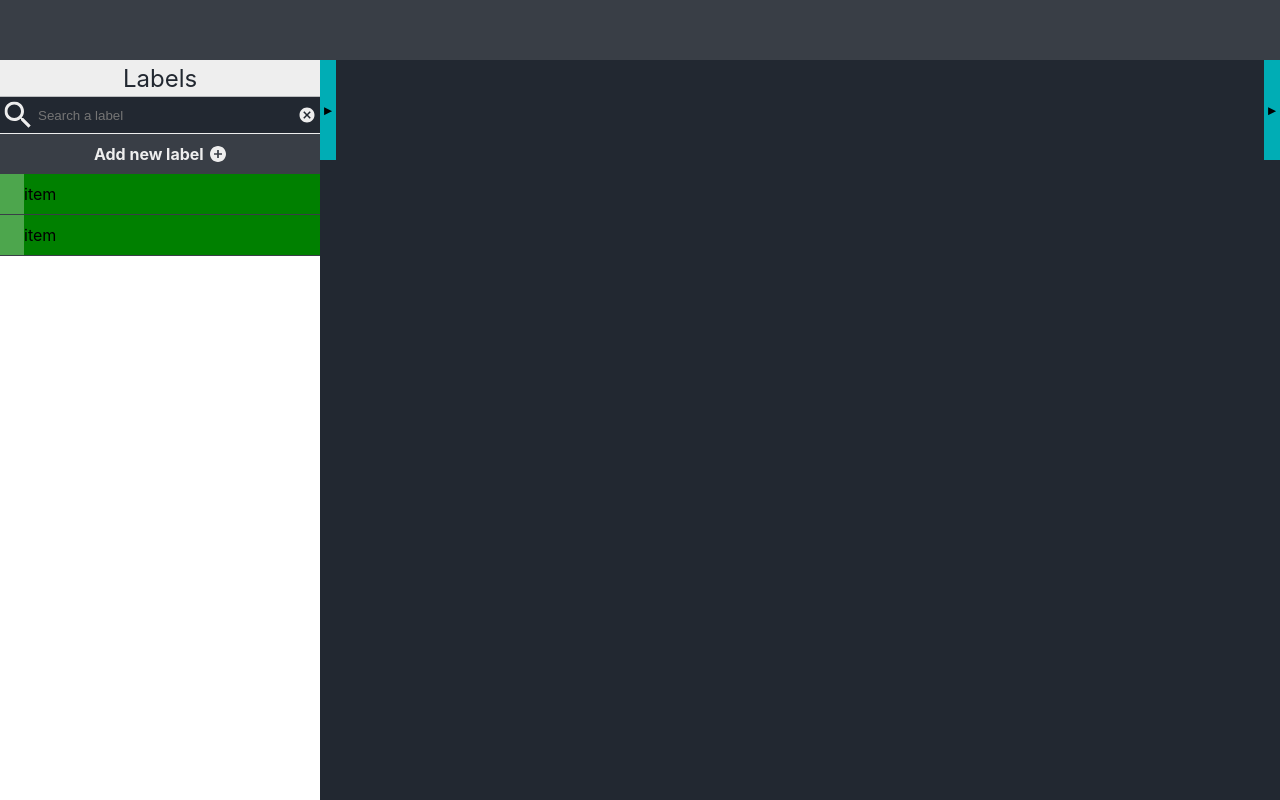
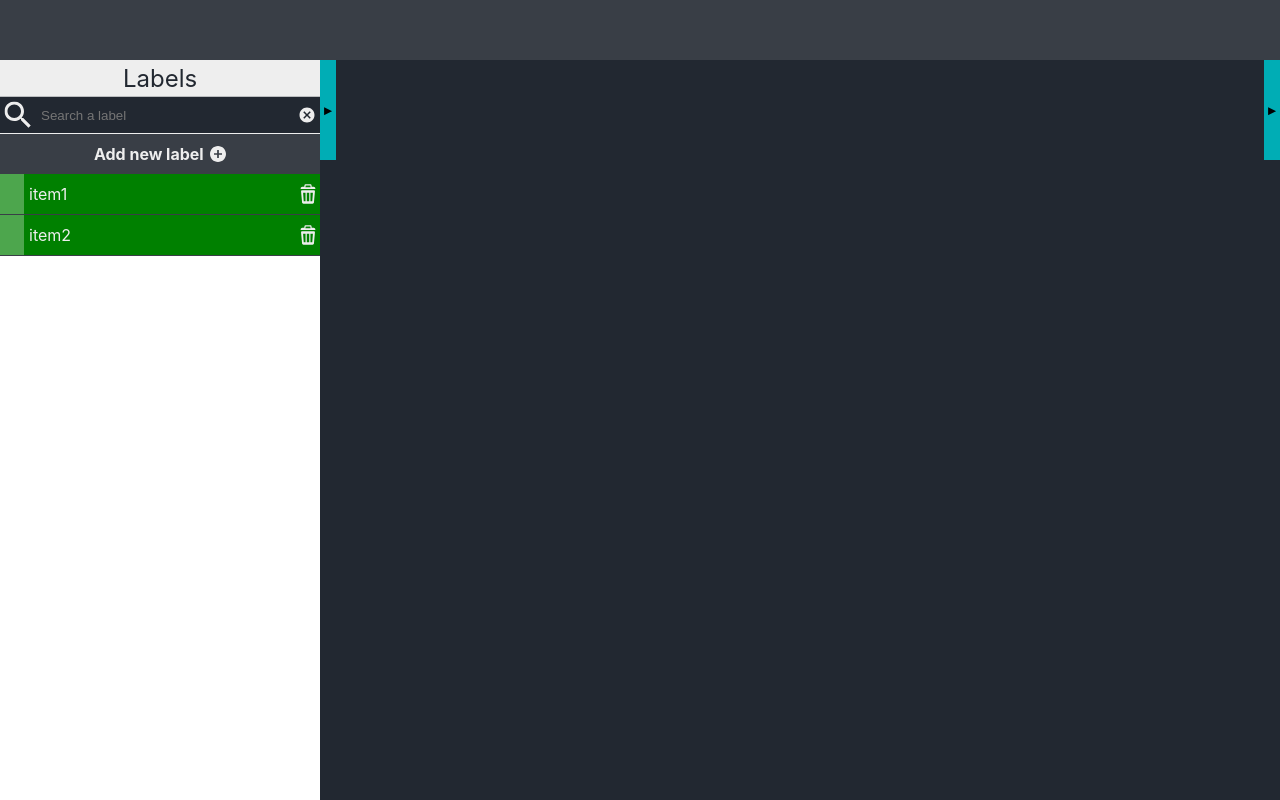
Before and after one commit to emilio-matics/Meditattion, a React (Create React App) app: page / in a window 1280 px wide. Built offline with nearby package versions, Linux system fonts and the light colour scheme.

Commit message:
labels layout finish

```diff
--- a/src/App.scss
+++ b/src/App.scss
@@ -107,6 +107,18 @@ $end-direction: right !default;
     grid-template-columns: 24px 1fr;
     align-items: center;
     border-bottom: 1px solid var(--darkSilver);
+    position: relative;
+    color:var(--silver);
+
+    span{
+      padding-#{$start-direction}:5px;
+    }
+
+    img{
+      width:20px;
+      position: absolute;
+      #{$end-direction}:2px;
+    }
 
     &-blank{
       height:100%;
@@ -230,8 +242,6 @@ $end-direction: right !default;
 
   input {
     display: flex;
-    // margin:0 auto;
-    // width:90%;
     outline: none;
     border: 0;
     background-color: transparent;
@@ -239,6 +249,7 @@ $end-direction: right !default;
     margin-#{$end-direction}: 20px;
     width: 90%;
     text-overflow: ellipsis;
+    padding-#{$start-direction}:5px;
   }
 
   img {
--- a/src/Components/LabelItem/LabelItem.js
+++ b/src/Components/LabelItem/LabelItem.js
@@ -1,11 +1,14 @@
 import React from 'react'
 
 
-const LabelItem = () => {
+const LabelItem = (props) => {
     return (
         <div className="main-labels-item">
             <div className="main-labels-item-blank" >&nbsp;</div>
-            <div>item</div>
+            <div style={{ display: "flex", flexDirection: "column" }}>
+                <span>{props.text}</span>
+                <img alt="" src={process.env.PUBLIC_URL + "Images/trashS.svg"}></img>
+            </div>
         </div>
     )
 }
--- a/src/Components/Labels/Labels.js
+++ b/src/Components/Labels/Labels.js
@@ -16,10 +16,10 @@ const Labels = (props) => {
             <CommonSearch></CommonSearch>
             <LabelsContainer></LabelsContainer>
             <AddLabelBtn></AddLabelBtn>
-            <div className="main-labels-container">
-                <LabelItem></LabelItem>
-                <LabelItem></LabelItem>
-            </div>
+            <LabelsContainer>
+                <LabelItem text="item1"></LabelItem>
+                <LabelItem text="item2"></LabelItem>
+            </LabelsContainer>
 
 
         </div>
--- a/src/Components/LabelsContainer/LabelsContainer.js
+++ b/src/Components/LabelsContainer/LabelsContainer.js
@@ -2,8 +2,8 @@ import React from 'react'
 
 const LabelsContainer = (props) => {
     return (
-        <div className="labels-container">
-
+        <div className="main-labels-container">
+            {props.children}
         </div>
     )
 }
```
Also changed, not shown: public/Images/trashS.svg (added).
